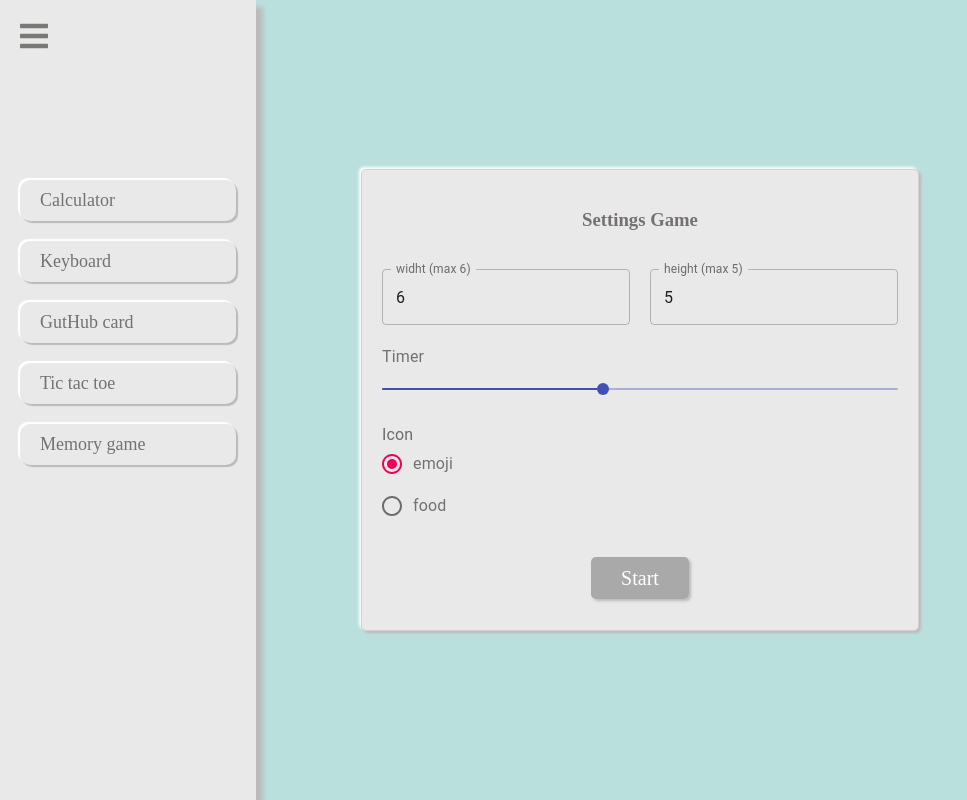
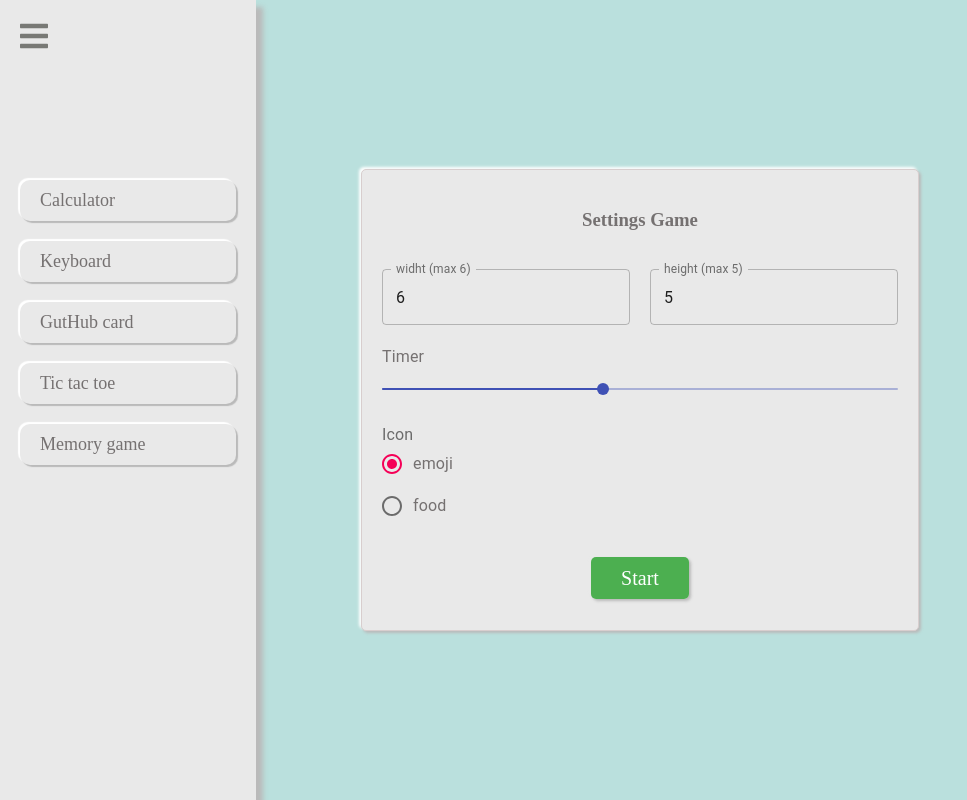
Before and after one commit to VitaliyMurashko/react-typescript-playground, a React (Create React App) app: page /Memory-game/new-game in a window 1280 px wide. Shown: the whole page, without its empty margins (0-967 px from the left). Built offline with nearby package versions, Linux system fonts and the light colour scheme; what react-animations would draw is missing.

Commit message:
fix step counter in memory game

```diff
--- a/src/components/MemoryGame/DisplayGameStats/StepCounter.tsx
+++ b/src/components/MemoryGame/DisplayGameStats/StepCounter.tsx
@@ -7,6 +7,6 @@ import { GameContext } from '../MemoryGameReducer';
 export const StepCounter:React.FC  = () => {
   const { state } = useContext( GameContext )
     return (
-    <div><b>Step Count:</b> { Math.floor( state.steps / 2 ) }</div>
+    <div><b>Step Count:</b> { Math.floor( state.steps / 3 ) }</div>
     )
 }
--- a/src/components/MemoryGame/GameSettingsForm.tsx
+++ b/src/components/MemoryGame/GameSettingsForm.tsx
@@ -28,7 +28,7 @@ const StyledWrapperForm = styled.div`
     color: #757171;
 `
 const Button = styled(Link)`
-    background-color: darkgray;
+    background-color: #4caf50;
     text-decoration: none;
     padding: 10px 30px;
     font-size: 20px;
```
